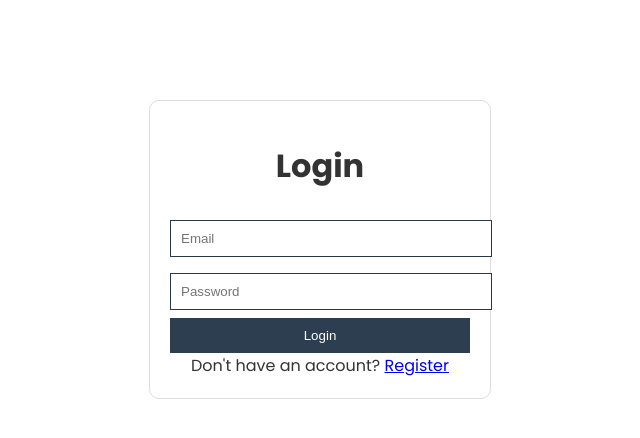
After one commit to Muizzf/unitrack, a Flask app: page /login in a window 1280 px wide. The commit adds this page. Shown: the top 438 px of the page, without its empty margins (320-960 px from the left). Run offline with Flask 3, Linux system fonts and the light colour scheme; some libraries are stand-ins or nearby versions.

Commit message:
add user authentication with Flask-Login (register/login/logout)

```diff
--- a/app.py
+++ b/app.py
@@ -1,28 +1,112 @@
 from flask import Flask, render_template, request, redirect
 
 import os
-import sqlite3             #import to interact with SQLite databases
 
 import psycopg2
 from psycopg2.extras import RealDictCursor
 
+from flask_login import LoginManager, UserMixin, login_user, login_required, logout_user, current_user
+from werkzeug.security import generate_password_hash, check_password_hash
+
 app = Flask(__name__)       #create the web server
+app.secret_key = os.environ.get("SECRET_KEY", "dev")
+
+def get_db():
+    conn = psycopg2.connect(
+        os.environ["DATABASE_URL"],
+        sslmode="require"
+    )
+    return conn
+
+login_manager = LoginManager() #initialize flask login
+login_manager.init_app(app)
+login_manager.login_view = "login"
 
 app.config["UPLOAD_FOLDER"] = "uploads" #directory to store uploaded files
 
-def get_db():
-    conn = psycopg2.connect(
-        os.environ.get("DATABASE_URL")
-    )
-    return conn
+class User(UserMixin):
+    pass
+
+@login_manager.user_loader
+def load_user(user_id):
+    conn = get_db()
+    cur = conn.cursor()
+    cur.execute("SELECT id, email FROM users WHERE id = %s", (user_id,))
+    row = cur.fetchone()
+    cur.close()
+    conn.close()
+
+    if row:
+        user = User()
+        user.id = row[0]
+        return user
+
+    return None
+
+@app.route("/register", methods=["GET", "POST"])
+def register():
+    if request.method == "POST":
+        email = request.form["email"]
+        password = request.form["password"]
+
+        hashed = generate_password_hash(password)
+
+        conn = get_db()
+        cur = conn.cursor()
+
+        cur.execute(
+            "INSERT INTO users (email, password_hash) VALUES (%s, %s)",
+            (email, hashed)
+        )
+
+        conn.commit()
+        cur.close()
+        conn.close()
+
+        return redirect("/login")
+
+    return render_template("register.html")
+
+@app.route("/login", methods=["GET", "POST"])
+def login():
+    if request.method == "POST":
+        email = request.form["email"]
+        password = request.form["password"]
+
+        conn = get_db()
+        cur = conn.cursor()
+
+        cur.execute("SELECT id, password_hash FROM users WHERE email = %s", (email,))
+        user = cur.fetchone()
+
+        cur.close()
+        conn.close()
+
+        if user and check_password_hash(user[1], password):
+            u = User()
+            u.id = user[0]
+            login_user(u)
+            return redirect("/")
+
+        return "Invalid login"
+
+    return render_template("login.html")
+
+@app.route("/logout")
+@login_required
+def logout():
+    logout_user()
+    return redirect("/login")
+
 
 
 #routes
 @app.route("/")             #define a route to homepage ("/") (index.html)
+@login_required
 def home():
     conn = get_db()         #opens database connection
     curr = conn.cursor(cursor_factory=RealDictCursor)
-    curr.execute("SELECT * FROM semesters")
+    curr.execute("SELECT * FROM semesters wHERE user_id = %s", (current_user.id,))
     semesters = curr.fetchall()
 
     curr.close()
@@ -31,13 +115,14 @@ def home():
     return render_template("index.html", semesters=semesters)
 
 @app.route("/addSemester", methods=["POST"])
+@login_required
 def add_semester():
     name = request.form["semesterName"]
 
     conn = get_db()
     cur = conn.cursor()
 
-    cur.execute("INSERT INTO semesters (name) VALUES (%s)", (name,))
+    cur.execute("INSERT INTO semesters (name, user_id) VALUES (%s, %s)", (name, current_user.id))
     conn.commit()
 
     cur.close()
@@ -46,14 +131,15 @@ def add_semester():
     return redirect("/")
 
 @app.route("/semester/<int:semester_id>")
+@login_required
 def semester_page(semester_id):
     conn = get_db()
     cur = conn.cursor(cursor_factory=RealDictCursor)
 
-    cur.execute("SELECT * FROM semesters WHERE id = %s", (semester_id,))
+    cur.execute("SELECT * FROM semesters WHERE id = %s AND user_id = %s", (semester_id, current_user.id))
     semester = cur.fetchone()
 
-    cur.execute("SELECT * FROM courses WHERE semester_id = %s", (semester_id,))
+    cur.execute("SELECT * FROM courses WHERE semester_id = %s AND user_id = %s", (semester_id, current_user.id))
     courses = cur.fetchall()
 
     sort = request.args.get("sort", "due")   # Default to due date
@@ -75,9 +161,9 @@ def semester_page(semester_id):
         SELECT tasks.*, courses.name AS course_name
         FROM tasks
         JOIN courses ON tasks.course_id = courses.id
-        WHERE courses.semester_id = %s
+        WHERE courses.semester_id = %s AND courses.user_id = %s
         ORDER BY {order_by}
-    """, (semester_id,))
+    """, (semester_id, current_user.id))
     tasks = cur.fetchall()
 
     cur.close()
@@ -116,11 +202,12 @@ def semester_page(semester_id):
 
 
 @app.route("/editSemester/<int:semester_id>")
+@login_required
 def edit_semester_page(semester_id):
     conn = get_db()
     cur = conn.cursor(cursor_factory=RealDictCursor)
 
-    cur.execute("SELECT * FROM semesters WHERE id = %s", (semester_id,))
+    cur.execute("SELECT * FROM semesters WHERE id = %s AND user_id = %s", (semester_id, current_user.id))
     semester = cur.fetchone()
 
     cur.close()
@@ -129,6 +216,7 @@ def edit_semester_page(semester_id):
     return render_template("edit_semester.html", semester=semester)
 
 @app.route("/updateSemester/<int:semester_id>", methods=["POST"])
+@login_required
 def update_semester(semester_id):
     new_name = request.form["semesterName"]
 
@@ -136,8 +224,8 @@ def update_semester(semester_id):
     cur = conn.cursor()
 
     cur.execute(
-        "UPDATE semesters SET name = %s WHERE id = %s",
-        (new_name, semester_id)
+        "UPDATE semesters SET name = %s WHERE id = %s AND user_id = %s",
+        (new_name, semester_id, current_user.id)
     )
     conn.commit()
 
@@ -147,11 +235,12 @@ def update_semester(semester_id):
     return redirect("/")
 
 @app.route("/deleteSemester/<int:semester_id>", methods=["POST"])
+@login_required
 def delete_semester(semester_id):
     conn = get_db()
     cur = conn.cursor()
 
-    cur.execute("DELETE FROM semesters WHERE id = %s", (semester_id,))
+    cur.execute("DELETE FROM semesters WHERE id = %s AND user_id = %s", (semester_id, current_user.id))
     conn.commit()
 
     cur.close()
@@ -162,6 +251,7 @@ def delete_semester(semester_id):
 
 
 @app.route("/addTask/<int:semester_id>", methods=["POST"])
+@login_required
 def add_task(semester_id):
     course_id = request.form["course_id"]
     title = request.form["title"]
@@ -176,9 +266,9 @@ def add_task(semester_id):
 
     cur.execute("""
         INSERT INTO tasks
-        (course_id, title, due_date, weight, status, grade, notes)
-        VALUES (%s, %s, %s, %s, %s, %s, %s)
-    """, (course_id, title, due_date, weight, status, grade, notes))
+        (course_id, title, due_date, weight, status, grade, notes, user_id)
+        VALUES (%s, %s, %s, %s, %s, %s, %s, %s)
+    """, (course_id, title, due_date, weight, status, grade, notes, current_user.id))
 
     conn.commit()
 
@@ -189,11 +279,12 @@ def add_task(semester_id):
 
 
 @app.route("/deleteTask/<int:task_id>", methods=["POST"])
+@login_required
 def delete_task(task_id):
     conn = get_db()
     cur = conn.cursor()
 
-    cur.execute("DELETE FROM tasks WHERE id = %s", (task_id,))
+    cur.execute("DELETE FROM tasks WHERE id = %s AND user_id = %s", (task_id, current_user.id))
     conn.commit()
 
     cur.close()
@@ -203,6 +294,7 @@ def delete_task(task_id):
 
 
 @app.route("/addCourse/<int:semester_id>", methods=["POST"])
+@login_required
 def add_course(semester_id):
     name = request.form["courseName"]
 
@@ -210,8 +302,8 @@ def add_course(semester_id):
     cur = conn.cursor()
 
     cur.execute(
-        "INSERT INTO courses (name, semester_id) VALUES (%s, %s)",
-        (name, semester_id)
+        "INSERT INTO courses (name, semester_id, user_id) VALUES (%s, %s, %s)",
+        (name, semester_id, current_user.id)
     )
     conn.commit()
 
@@ -222,12 +314,13 @@ def add_course(semester_id):
 
 
 @app.route("/deleteCourse/<int:course_id>", methods=["POST"])
+@login_required
 def delete_course(course_id):
     conn = get_db()
     cur = conn.cursor()
 
-    cur.execute("DELETE FROM tasks WHERE course_id = %s", (course_id,))
-    cur.execute("DELETE FROM courses WHERE id = %s", (course_id,))
+    cur.execute("DELETE FROM tasks WHERE course_id = %s AND user_id = %s", (course_id, current_user.id))
+    cur.execute("DELETE FROM courses WHERE id = %s AND user_id = %s", (course_id, current_user.id))
 
     conn.commit()
 
@@ -237,11 +330,12 @@ def delete_course(course_id):
     return redirect(request.referrer)
 
 @app.route("/editCourse/<int:course_id>")
+@login_required
 def edit_course(course_id):
     conn = get_db()
     cur = conn.cursor(cursor_factory=RealDictCursor)
 
-    cur.execute("SELECT * FROM courses WHERE id = %s", (course_id,))
+    cur.execute("SELECT * FROM courses WHERE id = %s AND user_id = %s", (course_id, current_user.id))
     course = cur.fetchone()
 
     cur.close()
@@ -250,19 +344,20 @@ def edit_course(course_id):
     return render_template("edit_course.html", course=course)
 
 @app.route("/updateCourse/<int:course_id>", methods=["POST"])
+@login_required
 def update_course(course_id):
     conn = get_db()
     cur = conn.cursor(cursor_factory=RealDictCursor)
 
-    cur.execute("SELECT semester_id FROM courses WHERE id = %s", (course_id,))
+    cur.execute("SELECT semester_id FROM courses WHERE id = %s AND user_id = %s", (course_id, current_user.id))
     course = cur.fetchone()
     semester_id = course["semester_id"]
 
     name = request.form["courseName"]
 
     cur.execute(
-        "UPDATE courses SET name = %s WHERE id = %s",
-        (name, course_id)
+        "UPDATE courses SET name = %s WHERE id = %s AND user_id = %s",
+        (name, course_id, current_user.id)
     )
     conn.commit()
 
@@ -273,6 +368,7 @@ def update_course(course_id):
 
 
 @app.route("/editTask/<int:task_id>")
+@login_required
 def edit_task(task_id):
     conn = get_db()
     cur = conn.cursor(cursor_factory=RealDictCursor)
@@ -281,13 +377,13 @@ def edit_task(task_id):
         SELECT tasks.*, courses.semester_id
         FROM tasks
         JOIN courses ON tasks.course_id = courses.id
-        WHERE tasks.id = %s
-    """, (task_id,))
+        WHERE tasks.id = %s AND tasks.user_id = %s
+    """, (task_id, current_user.id))
     task = cur.fetchone()
 
     cur.execute(
-        "SELECT * FROM courses WHERE semester_id = %s",
-        (task["semester_id"],)
+        "SELECT * FROM courses WHERE semester_id = %s AND user_id = %s",
+        (task["semester_id"], current_user.id)
     )
     courses = cur.fetchall()
 
@@ -297,6 +393,7 @@ def edit_task(task_id):
     return render_template("edit_task.html", task=task, courses=courses)
 
 @app.route("/updateTask/<int:task_id>", methods=["POST"])
+@login_required
 def update_task(task_id):
     conn = get_db()
     cur = conn.cursor(cursor_factory=RealDictCursor)
@@ -305,8 +402,8 @@ def update_task(task_id):
         SELECT courses.semester_id
         FROM tasks
         JOIN courses ON tasks.course_id = courses.id
-        WHERE tasks.id = %s
-    """, (task_id,))
+        WHERE tasks.id = %s AND tasks.user_id = %s
+    """, (task_id, current_user.id))
     row = cur.fetchone()
 
     semester_id = row["semester_id"]
@@ -321,8 +418,8 @@ def update_task(task_id):
     cur.execute("""
         UPDATE tasks
         SET title = %s, due_date = %s, weight = %s, status = %s, grade = %s, notes = %s
-        WHERE id = %s
-    """, (title, due_date, weight, status, grade, notes, task_id))
+        WHERE id = %s AND user_id = %s
+    """, (title, due_date, weight, status, grade, notes, task_id, current_user.id))
 
     conn.commit()
 
@@ -333,23 +430,24 @@ def update_task(task_id):
 
 
 @app.route("/course/<int:course_id>")
+@login_required
 def course_page(course_id):
     conn = get_db()
     cur = conn.cursor(cursor_factory=RealDictCursor)
 
     # Get course info
     cur.execute(
-        "SELECT * FROM courses WHERE id = %s",
-        (course_id,)
+        "SELECT * FROM courses WHERE id = %s AND user_id = %s",
+        (course_id, current_user.id)
     )
     course = cur.fetchone()
 
     # Get all tasks for this course
     cur.execute("""
         SELECT * FROM tasks
-        WHERE course_id = %s
+        WHERE course_id = %s AND user_id = %s
         ORDER BY due_date ASC
-    """, (course_id,))
+    """, (course_id, current_user.id))
     tasks = cur.fetchall()
 
     cur.close()
@@ -397,6 +495,7 @@ def allowed_file(filename):
     return "." in filename and filename.rsplit(".", 1)[1].lower() in ALLOWED_EXTENSIONS
 
 @app.route("/uploadSyllabus", methods=["POST"])
+@login_required
 def upload_syllabus():
     course_id = request.form["course_id"]
     file = request.files["file"]
@@ -419,8 +518,8 @@ def upload_syllabus():
         for t in tasks:
             cur.execute("""
                 INSERT INTO tasks
-                (course_id, title, due_date, weight, status, grade, notes)
-                VALUES (%s, %s, %s, %s, %s, %s, %s)
+                (course_id, title, due_date, weight, status, grade, notes, user_id)
+                VALUES (%s, %s, %s, %s, %s, %s, %s, %s)
             """, (
                 course_id,
                 t["title"],
@@ -428,15 +527,16 @@ def upload_syllabus():
                 t["weight"],
                 "Not Started",
                 None,
-                ""
+                "",
+                current_user.id
             ))
 
         conn.commit()
 
         # Get semester_id for redirect
         cur.execute(
-            "SELECT semester_id FROM courses WHERE id = %s",
-            (course_id,)
+            "SELECT semester_id FROM courses WHERE id = %s AND user_id = %s",
+            (course_id, current_user.id)
         )
         course = cur.fetchone()
         semester_id = course["semester_id"]
--- a/requirements.txt
+++ b/requirements.txt
@@ -2,3 +2,4 @@ Flask==3.0.0
 pdfplumber
 python-dateutil
 psycopg2-binary
+flask-login
--- a/static/style.css
+++ b/static/style.css
@@ -5,7 +5,7 @@
 @import url('https://fonts.googleapis.com/css2?family=Comfortaa:wght@400;500;700&display=swap');
 @import url('https://fonts.googleapis.com/css2?family=Baloo+2:wght@400;500;600;700&display=swap'); */
 
-/* light & dark mode colors */
+/* light & dark mode colors #596063 */
 :root {
   --bg-color: white;
   --header-bg: #35495e;
@@ -720,3 +720,33 @@ p {
 #darkModeToggle:active {
   transform: scale(0.7);
 }
+
+
+.auth-container {
+  width: 300px;
+  margin: 100px auto;
+  padding: 20px;
+  text-align: center;
+  border: 1px solid #ddd;
+  border-radius: 10px;
+  background: white;
+}
+
+.auth-container input {
+  width: 100%;
+  padding: 10px;
+  margin: 8px 0;
+}
+
+.auth-container button {
+  width: 100%;
+  padding: 10px;
+  background: #2c3e50;
+  color: white;
+  border: none;
+  cursor: pointer;
+}
+
+.auth-container button:hover {
+  background: #1a252f;
+}
--- a/templates/index.html
+++ b/templates/index.html
@@ -10,6 +10,10 @@
           <button id="darkModeToggle" style="position:absolute; top:20px; right:20px;">🌙</button>
         <p>Select a semester to view your courses and tasks</p>
     </header>
+
+    <a href="/logout" style="position:absolute; top:20px; left:20px;">
+      Logout
+    </a>
 
     <div class="container">
       <div class="section-header">
--- /dev/null
+++ b/templates/login.html
@@ -0,0 +1,25 @@
+<!DOCTYPE html>
+<html>
+<head>
+  <title>Login - UniTrack</title>
+  <link rel="stylesheet" href="{{ url_for('static', filename='style.css') }}">
+</head>
+
+<body>
+  <div class="auth-container">
+    <h1>Login</h1>
+
+    <form method="POST" action="/login">
+      <input type="email" name="email" placeholder="Email" required>
+      <input type="password" name="password" placeholder="Password" required>
+
+      <button type="submit">Login</button>
+    </form>
+
+    <p>
+      Don't have an account?
+      <a href="/register">Register</a>
+    </p>
+  </div>
+</body>
+</html>
```
Also changed, not shown: templates/register.html (added, +25 -0 lines).
